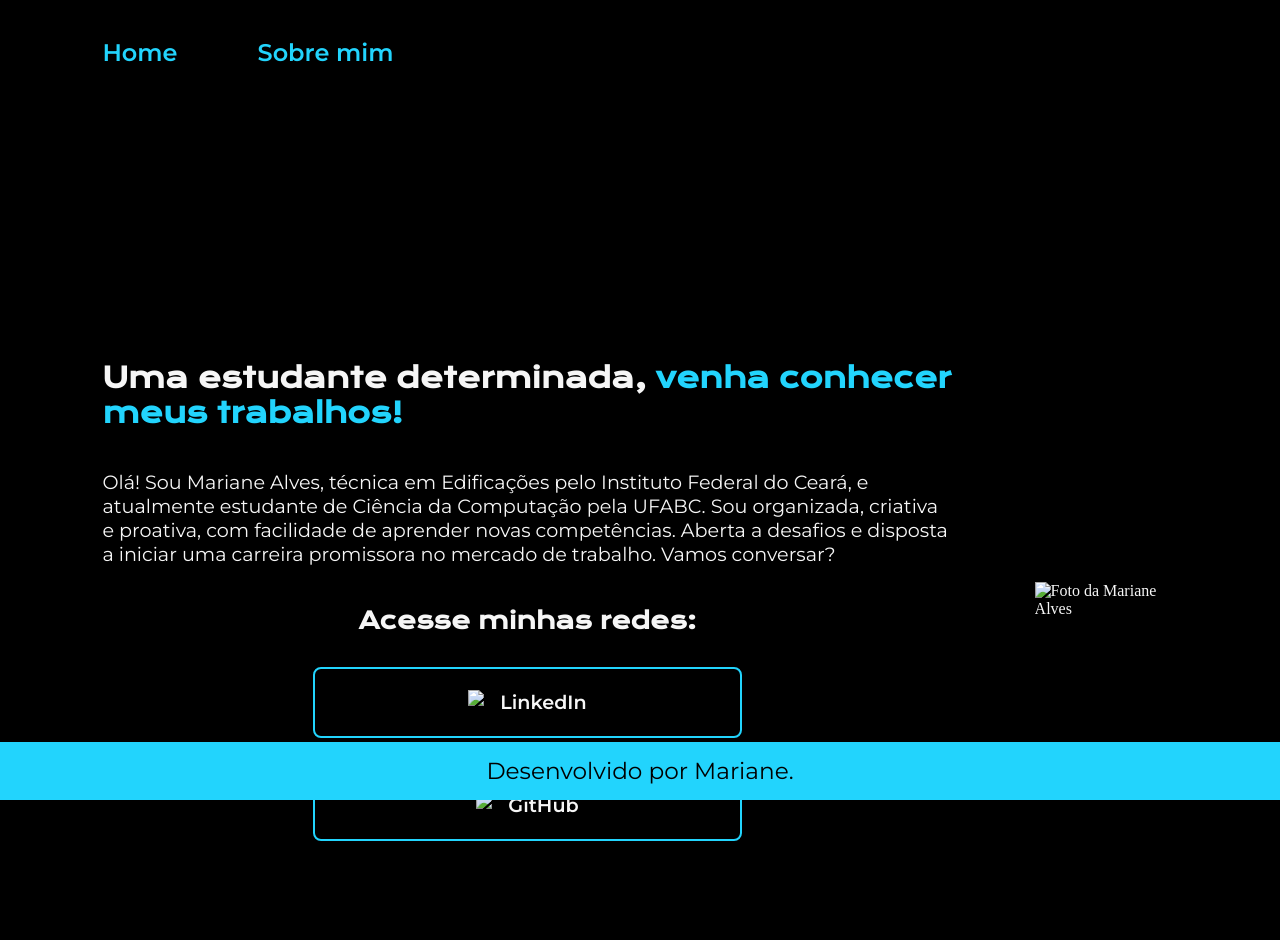
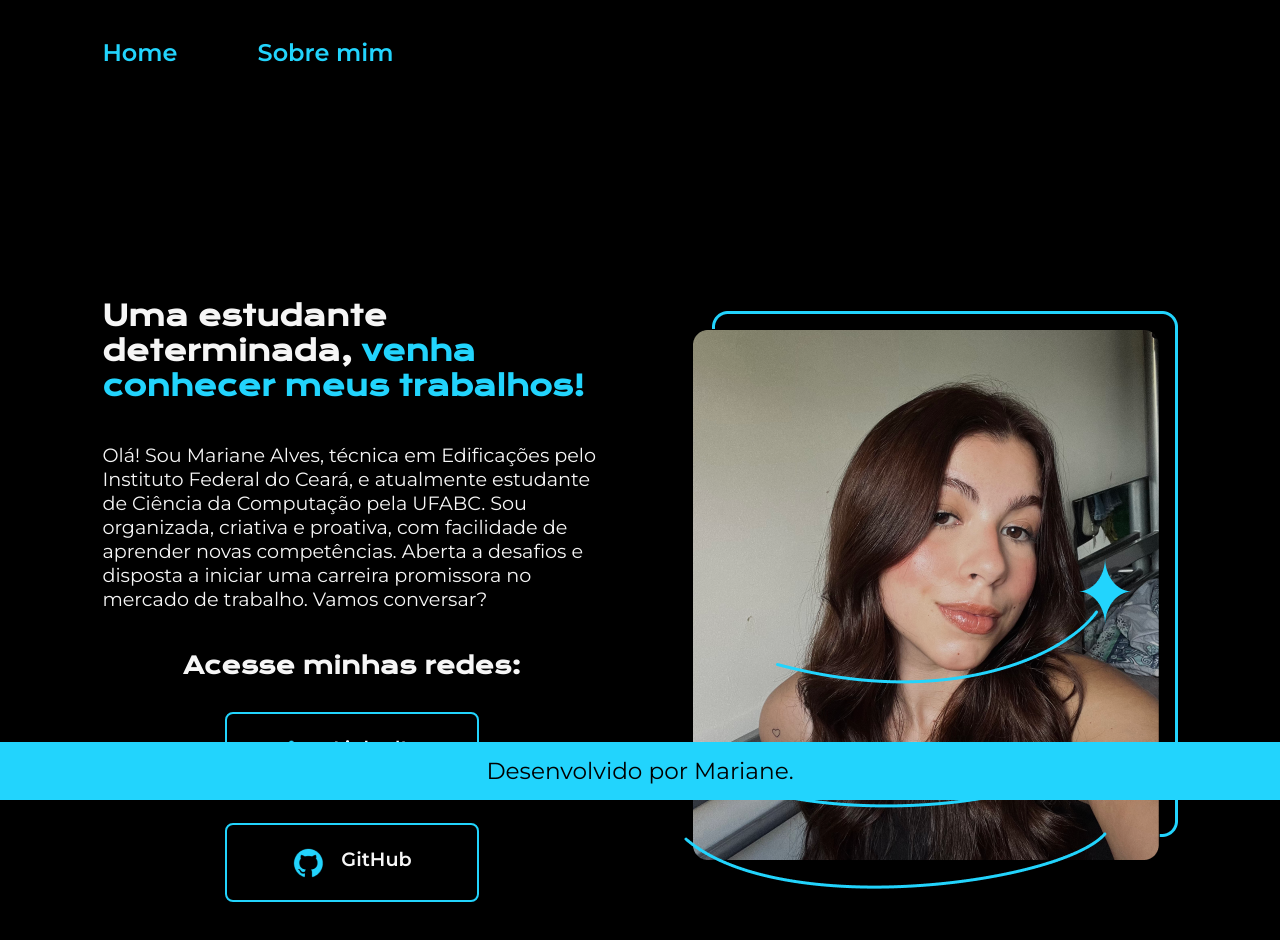
Before and after one commit to mariane-tenorio/portoflio-mari, a plain HTML site: page index.html in a window 1280 px wide. Drawn offline with nearby package versions, Linux system fonts and the light colour scheme; files that its build step writes are made by us from their sources.

Commit message:
Update index.html

```diff
--- a/index.html
+++ b/index.html
@@ -20,16 +20,16 @@
             <div class="apresentacao__links">
                 <h2 class="apresentacao__links_subtitulo" >Acesse minhas redes:</h2>
                 <a class="apresentacao__links__link" href="https://www.linkedin.com/in/mariane-alves-tenorio-293022224/">
-                    <img src="./assets/linkedin.png" >
+                    <img src="linkedin.png" >
                     LinkedIn
                 </a>
                 <a class="apresentacao__links__link" href="https://github.com/mariane-tenorio">
-                    <img src="./assets/github.png">
+                    <img src="github.png">
                     GitHub
                 </a>
             </div>
         </section>
-        <img class="apresentacao__imagem" src="./assets/imagem-mari.png" alt="Foto da Mariane Alves">
+        <img class="apresentacao__imagem" src="imagem-mari.png" alt="Foto da Mariane Alves">
     </main>
     <footer class="rodape">
         <p>Desenvolvido por Mariane.</p>
```
